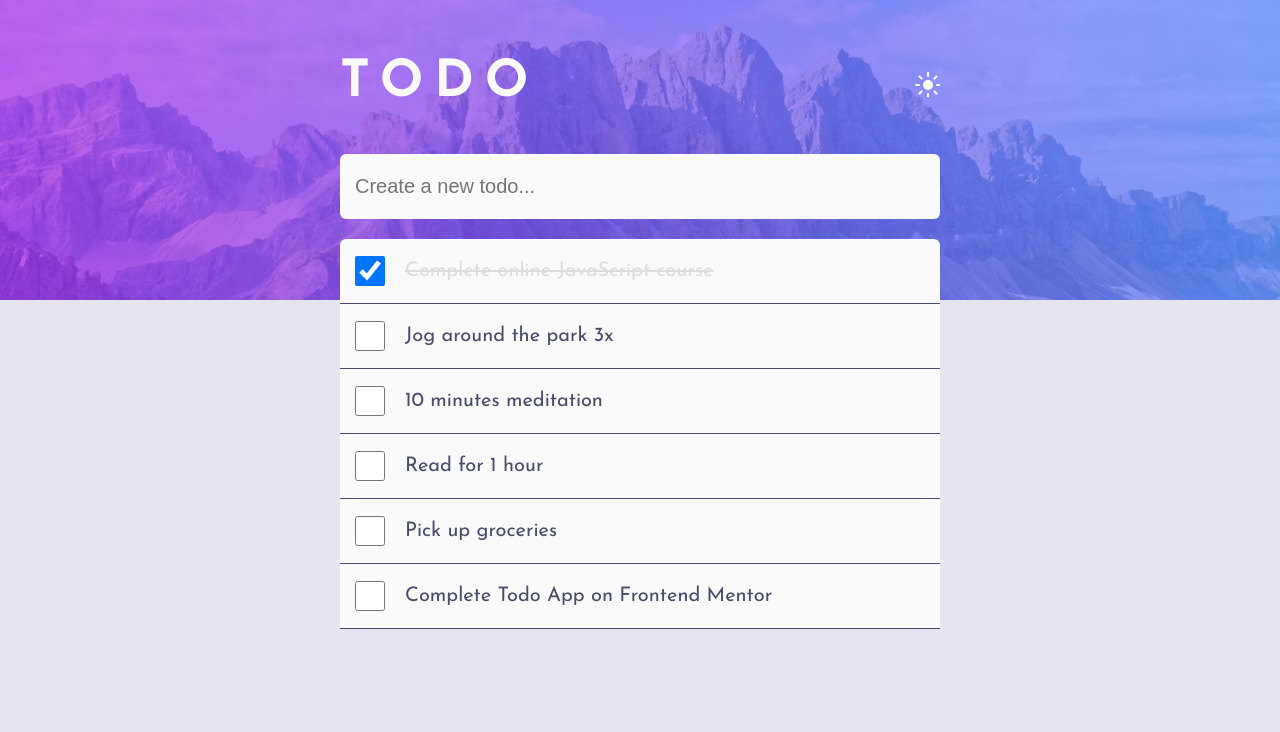
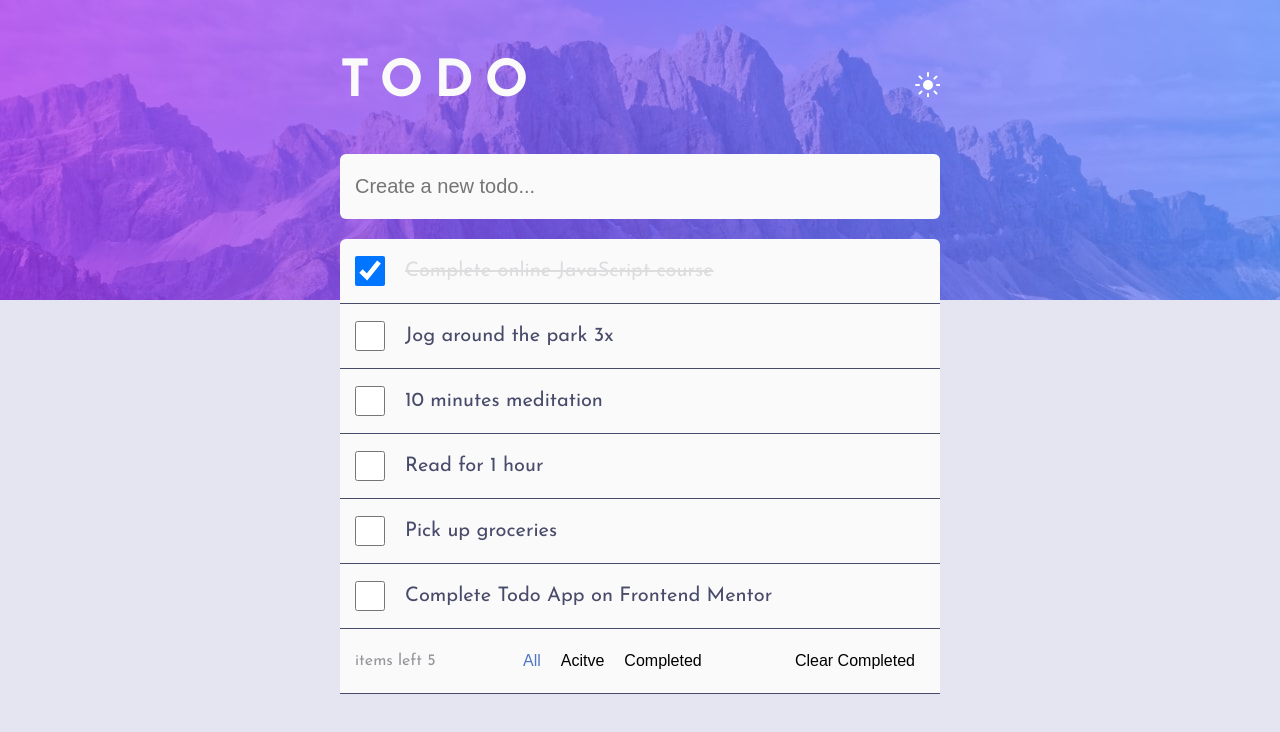
Before and after one commit to dd44it/study_projects, a React (Vite) app in the folder todo_app/: page / in a window 1280 px wide. Shown: the top 732 px of the page. Built offline with nearby package versions, Linux system fonts and the light colour scheme.

Commit message:
feat: add filter todo.
add count active todo task
add method clear completed task

```diff
--- a/todo_app/src/App.jsx
+++ b/todo_app/src/App.jsx
@@ -72,6 +72,10 @@ function App() {
     setListTodo(prevData => prevData.map(todo => todo.id === id ? {...todo, done: !todo.done} : todo ))
   }
 
+  function removeCompletedTask(){
+    setListTodo(prevData => prevData.filter(todo => todo.done === false ))
+  }
+
   return (
     <div className="App">
       <ThemeContextConsumer>
@@ -84,7 +88,7 @@ function App() {
                   toggleTheme={context.toggleTheme}
                 />
                 <InputTodo todo={todo.todo} handleChange={handleChange} keyPress={addTodo} theme={context.theme} />
-                <ListTodo listTodo={listTodo} theme={context.theme} removeTodo={removeTodo} done={doneTodo} />
+                <ListTodo listTodo={listTodo} theme={context.theme} removeTodo={removeTodo} done={doneTodo} removeCompletedTask={removeCompletedTask} />
 
               </div>
             </header>
--- /dev/null
+++ b/todo_app/src/components/FIlterTodo.jsx
@@ -0,0 +1,21 @@
+import React from "react";
+
+export default function FilterTodo(props){
+  const countActiveTask = props.listTodo.length && props.listTodo.filter(todo => todo.done === false).length || 0
+  return (
+    <div className={`filter list-todo__item list-todo__item-${props.theme}`}>
+      <span className="count-active-todo">items left {countActiveTask} </span>
+      <div className="filter-button_wrapper">
+        <button className="filter-button active">All</button>
+        <button className="filter-button">Acitve</button>
+        <button className="filter-button">Completed</button>
+        <button
+          className="filter-button clear-btn"
+          onClick={props.removeCompletedTask}
+        >
+          Clear Completed
+        </button>
+      </div>
+    </div>
+  );
+}
--- a/todo_app/src/components/ListTodo.jsx
+++ b/todo_app/src/components/ListTodo.jsx
@@ -1,4 +1,5 @@
 import React from "react";
+import FilterTodo from "./FIlterTodo";
 
 export default function ListTodo(props) {
   const listTodo = props.listTodo.map((item) => {
@@ -24,6 +25,11 @@ export default function ListTodo(props) {
   return (
     <div className="list-todo">
       {listTodo}
+      <FilterTodo
+        theme={props.theme}
+        listTodo={props.listTodo}
+        removeCompletedTask={props.removeCompletedTask}
+      />
     </div>
   );
 }
--- a/todo_app/src/style/App.css
+++ b/todo_app/src/style/App.css
@@ -163,7 +163,6 @@
   color: hsl(var(--clr-light-very-grayish-blue));
 }
 
-
 .delete{
   cursor: pointer;
   display: none;
@@ -173,3 +172,32 @@
 .list-todo__item:first-child{
   border-radius: 6px 6px 0 0;
 }
+
+.filter {
+  justify-content: space-between;
+  font-size: 16px;
+  color: hsl(var(--clr-light-black-gray));
+}
+
+.filter-button_wrapper {
+  display: flex;
+  width: 70%;
+}
+
+.filter-button {
+  background-color: transparent;
+  border: none;
+  cursor: pointer;
+  margin-right: 20px;
+  font-size: 16px;
+}
+
+.active{
+  color: hsl(var(--clr-light-blue));
+
+}
+
+.clear-btn {
+  margin-left: auto;
+  margin-right: 0;
+}
--- a/todo_app/src/style/index.css
+++ b/todo_app/src/style/index.css
@@ -9,6 +9,8 @@
   --clr-light-very-grayish-blue: 236, 33%, 92%;
   --clr-light-dark-grayish-blue: 235, 19%, 35%;
   --clr-light-grayish-blue: 240, 3%, 87%;
+  --clr-light-black-gray: 250, 3%, 60%;
+  --clr-light-blue: 220, 50%, 54%;
 
 
   /* Dark Theme */
```
